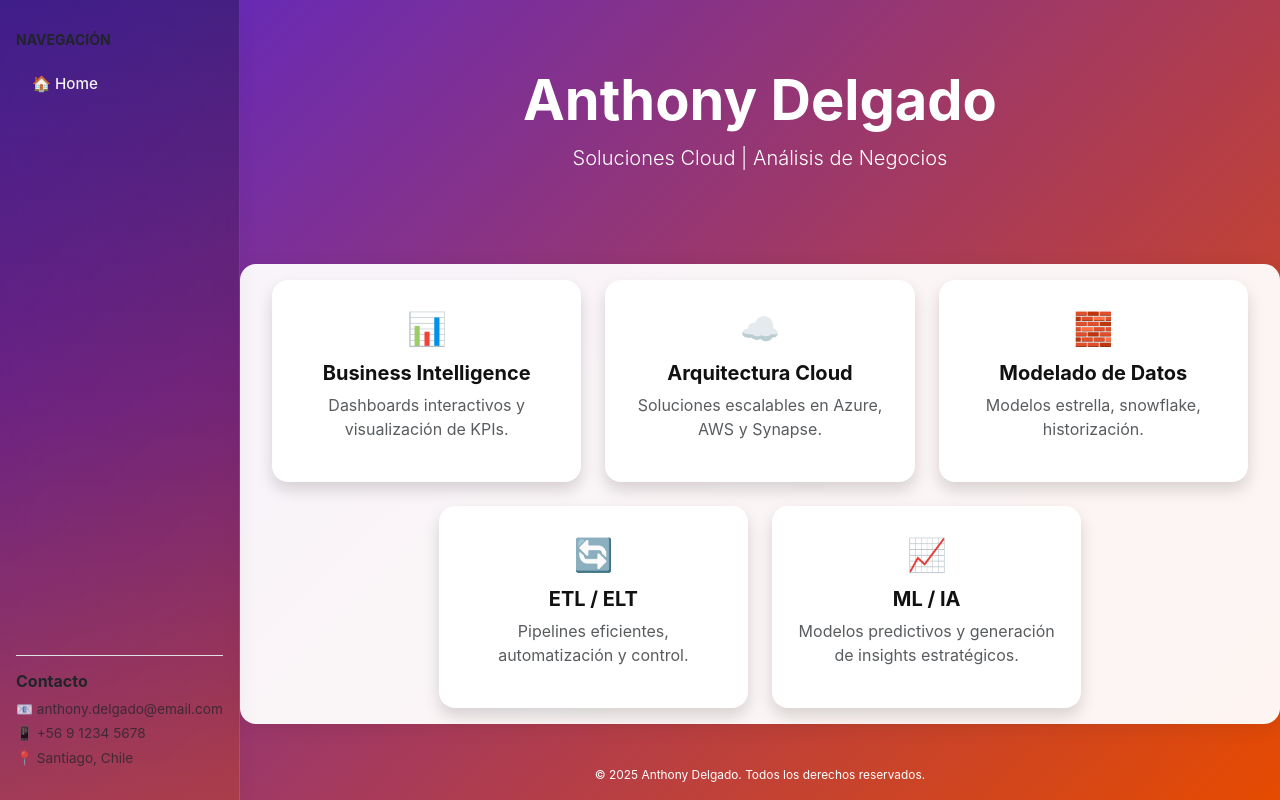
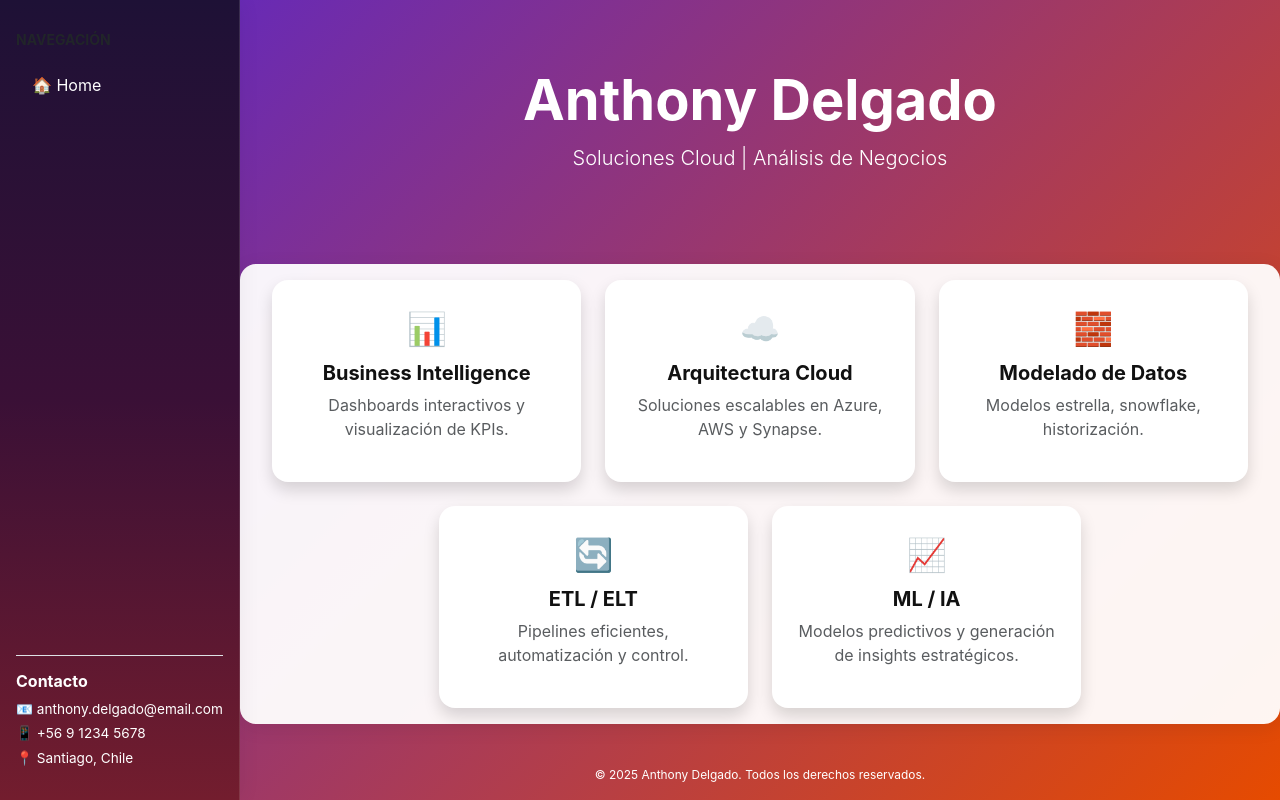
Before and after one commit to Anthonymv/anthonymv.github.io, a plain HTML site: page index.html in a window 1280 px wide. Drawn offline with nearby package versions, Linux system fonts and the light colour scheme.

Commit message:
Test Bootsrap

```diff
--- a/assets/css/theme-gradient.css
+++ b/assets/css/theme-gradient.css
@@ -19,35 +19,29 @@ nav.position-fixed {
   left: 0;
   bottom: 0;
   z-index: 1050;
-  background: linear-gradient(
-    180deg,
-    rgba(47, 25, 96, 0.6) 0%,
-    rgba(100, 25, 96, 0.5) 50%,
-    rgba(190, 70, 30, 0.4) 100%
-  );
+  background: linear-gradient(180deg, #1e1136, #3a1036, #731d2e);
   backdrop-filter: blur(12px);
   -webkit-backdrop-filter: blur(12px);
   padding: 2rem 1rem;
   border-right: 1px solid rgba(255, 255, 255, 0.12);
-  box-shadow: 2px 0 20px rgba(0, 0, 0, 0.04);
+  box-shadow: 2px 0 20px rgba(0, 0, 0, 0.05);
   display: flex;
   flex-direction: column;
   justify-content: space-between;
 }
 
 
-nav .nav-link {
-  color: #f1f1f1;
-  font-weight: 500;
-  font-size: 0.95rem;
-  padding: 0.5rem 1rem;
-  border-radius: 0.5rem;
-  transition: background 0.2s ease-in-out, color 0.2s ease-in-out;
+
+nav .nav-link,
+.sidebar-contact,
+.sidebar-contact p,
+.sidebar-contact h6 {
+  color: #ffffff !important;
 }
 
 nav .nav-link:hover {
   background-color: rgba(255, 255, 255, 0.1);
-  color: #ffffff;
+  color: #f0f0f0;
 }
 
 .sidebar-contact {
```
